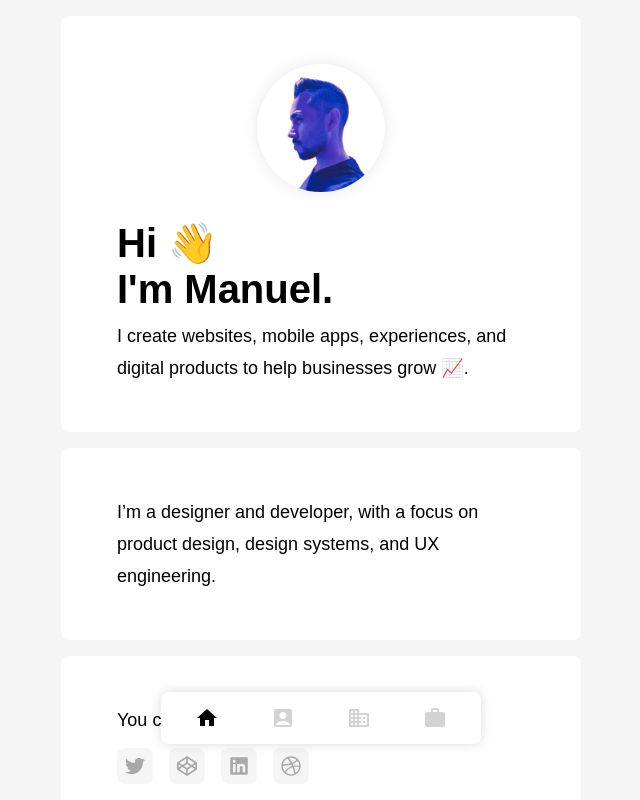
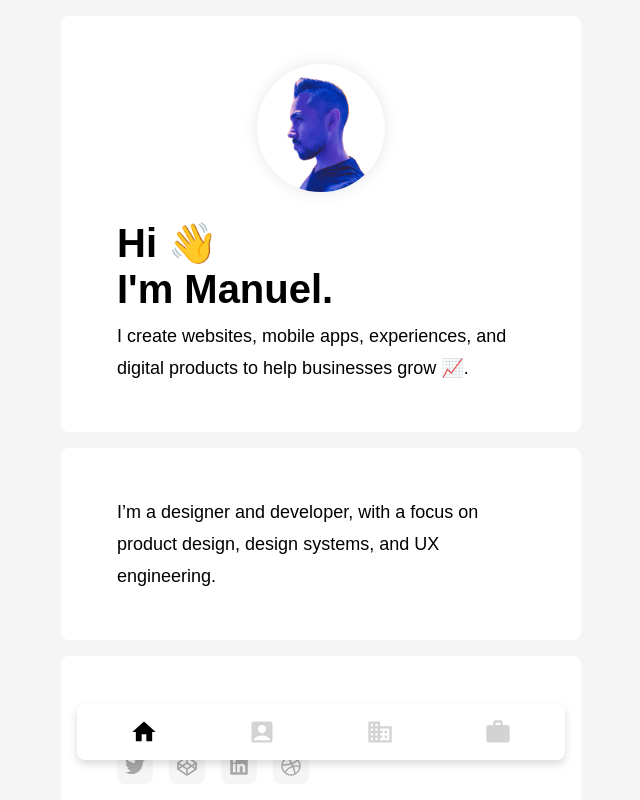
Before and after one commit to mgcesp/mc-folio, a React (Create React App) app: page / in a window 1280 px wide. Shown: the top 800 px of the page, without its empty margins (319-959 px from the left). Built offline with nearby package versions, Linux system fonts and the light colour scheme.

Commit message:
tabbar styles, new build

```diff
--- a/src/components/Tabbar/Tabbar.scss
+++ b/src/components/Tabbar/Tabbar.scss
@@ -1,24 +1,30 @@
 .tabbar {
     position: sticky;
-    bottom: 56px;
+    bottom: 40px;
     margin: 0 auto;
     width: 100%;
     max-width: 320px;
 
+    @media(min-width: 416px) {
+        max-width: 384px;
+    }
+
+    @media(min-width: 520px) {
+        max-width: 488px;
+    }
+
     .wrapper {
         width: 100%;
-        max-width: 520px;
         background: white;
         display: flex;
         padding: 8px;
-        margin: 8px auto;
         border-radius: 8px;
-        box-shadow: 0 0 12px 0 rgba(0, 0, 0, 0.15);
+        box-shadow: 0 4px 8px 0 rgba(0, 0, 0, 0.15);
         justify-content: space-around;
 
         .tab {
-            width: 36px;
-            height: 36px;
+            width: 40px;
+            height: 40px;
             display: flex;
             justify-content: center;
             align-items: center;
@@ -27,8 +33,8 @@
 
             .iconBox {
                 display: block;
-                width: 24px;
-                height: 24px;
+                width: 28px;
+                height: 28px;
                 color: lightgray;
 
                 svg {
@@ -40,7 +46,7 @@
 
             &:hover {
                 background: #f5f5f5;
-                border: 1px solid lightgray;
+                border: 1px solid #E7E7E7;
 
                 .iconBox {
 
@@ -50,8 +56,8 @@
         }
 
         .tabActive {
-            width: 36px;
-            height: 36px;
+            width: 40px;
+            height: 40px;
             display: flex;
             justify-content: center;
             align-items: center;
@@ -59,8 +65,8 @@
 
             .iconBox {
                 display: block;
-                width: 24px;
-                height: 24px;
+                width: 28px;
+                height: 28px;
                 color: black;
 
                 svg {
```
